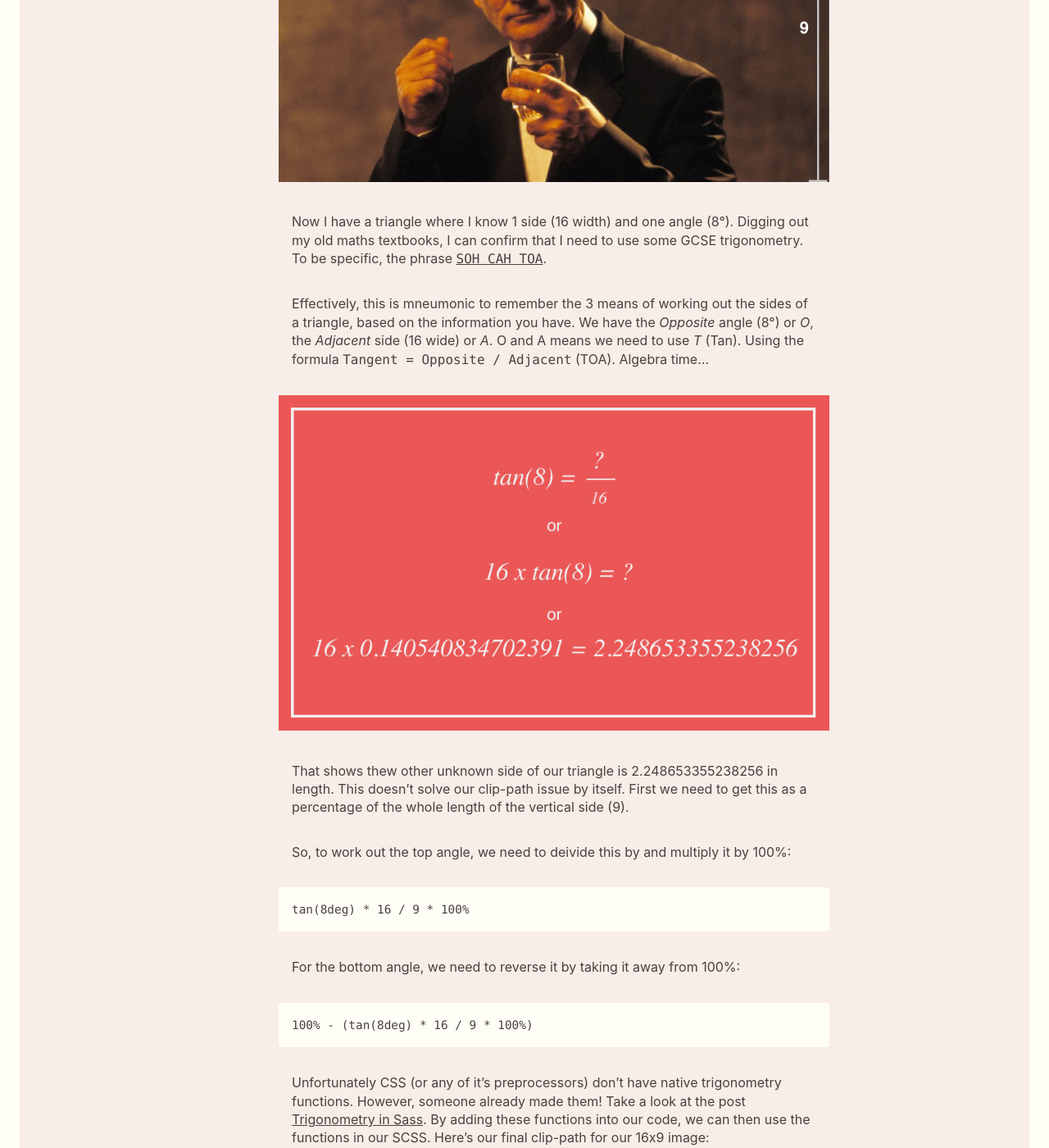
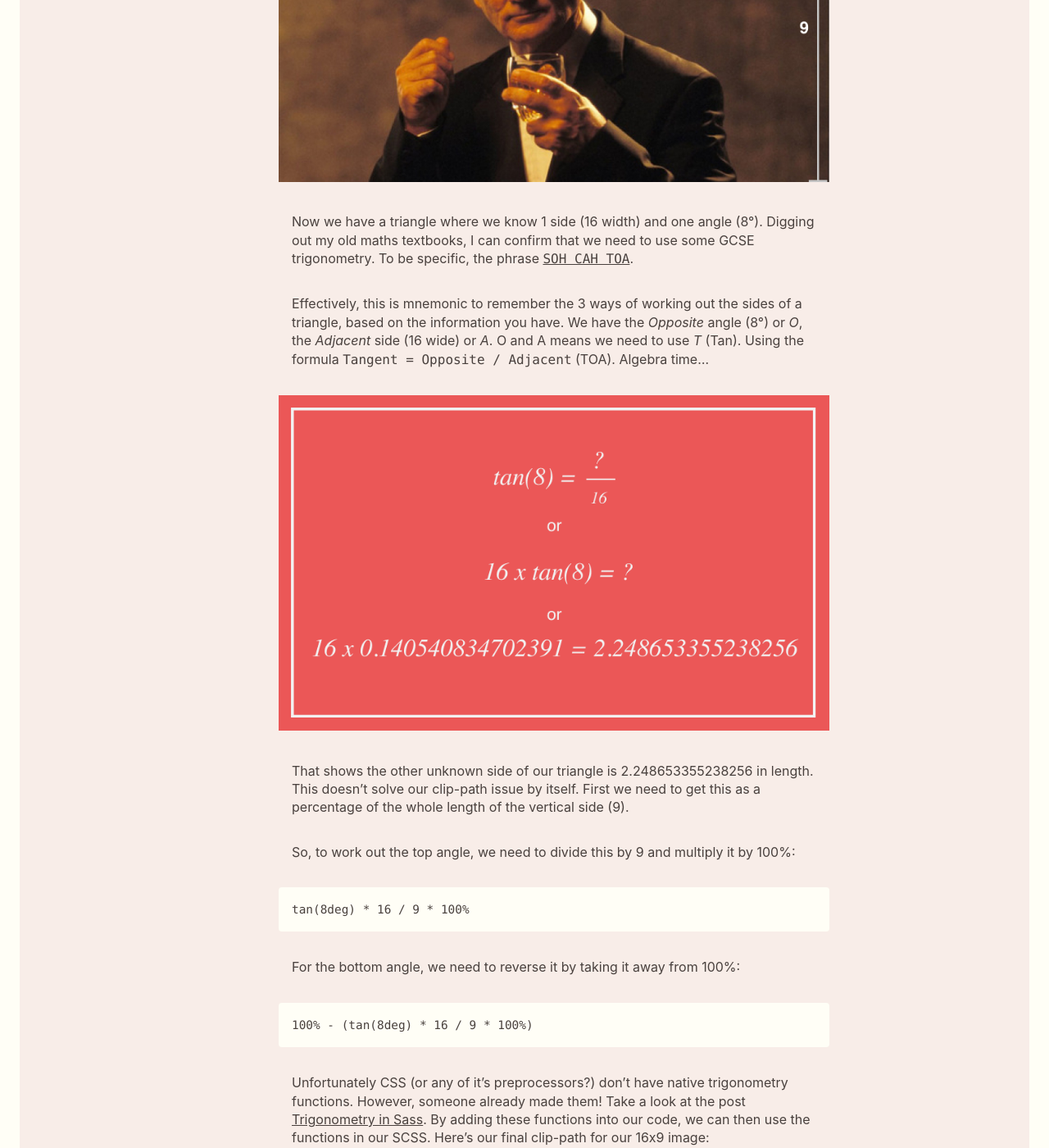
Before and after one commit to matthewbeta/matthew-jackson.com, a Jekyll site: the page built from _posts/2018-04-26-css-angles-with-gcse-trigonometry.md, in a window 1280 px wide and 1400 px high, scrolled down 2912 px. Shown: the whole window at 82% size. Built offline with Jekyll 4.4.1, drawn with Linux system fonts in a browser that asks for light colours; some of the changed text lies outside the part shown.

Commit message:
Typos 😖

`````diff
--- a/_posts/2018-04-26-css-angles-with-gcse-trigonometry.md
+++ b/_posts/2018-04-26-css-angles-with-gcse-trigonometry.md
@@ -27,19 +27,19 @@ The issue is, if the image proprtions change, the angle is going to change. Basi
 
 ![Photo showing the unknown values and known 8° angle of the triangle slice we need to 'clip' from our image']({{ "/assets/angle-problem.jpg" | absolute_url }})
 
-One thing I can know though, is the aspect ratio of the image. For example the image we've been using is *16:9*. Therefore we could add those measurements in and see if it helps us. As the clip-path will be in percent, we can scale it all up after.
+One thing we can know though, is the aspect ratio of the image. For example the image we've been using is *16:9*. Therefore we could add those measurements in and see if it helps us. As the clip-path will be in percent, we can scale it all up after.
 
 ![Photo showing the 16 x value, 9 y value and known 8° angle of the triangle slice we need to 'clip' from our image']({{ "/assets/angle-closer.jpg" | absolute_url }})
 
-Now I have a triangle where I know 1 side (16 width) and one angle (8°). Digging out my old maths textbooks, I can confirm that I need to use some GCSE trigonometry. To be specific, the phrase [`SOH CAH TOA`](https://www.mathsisfun.com/algebra/sohcahtoa.html).
+Now we have a triangle where we know 1 side (16 width) and one angle (8°). Digging out my old maths textbooks, I can confirm that we need to use some GCSE trigonometry. To be specific, the phrase [`SOH CAH TOA`](https://www.mathsisfun.com/algebra/sohcahtoa.html).
 
-Effectively, this is mneumonic to remember the 3 means of working out the sides of a triangle, based on the information you have. We have the *Opposite* angle (8°) or *O*, the *Adjacent* side (16 wide) or *A*. O and A means we need to use *T* (Tan). Using the formula `Tangent = Opposite / Adjacent` (TOA). Algebra time...
+Effectively, this is mnemonic to remember the 3 ways of working out the sides of a triangle, based on the information you have. We have the *Opposite* angle (8°) or *O*, the *Adjacent* side (16 wide) or *A*. O and A means we need to use *T* (Tan). Using the formula `Tangent = Opposite / Adjacent` (TOA). Algebra time...
 
 ![Photo showing the formula Tangent = Opposite / Adjacent with values applied and then the equasion being simplified to its result revealing the 3rd missing side of the triangle as 2.248653355238256]({{ "/assets/algebra.png" | absolute_url }})
 
-That shows thew other unknown side of our triangle is 2.248653355238256 in length. This doesn't solve our clip-path issue by itself. First we need to get this as a percentage of the whole length of the vertical side (9).
+That shows the other unknown side of our triangle is 2.248653355238256 in length. This doesn't solve our clip-path issue by itself. First we need to get this as a percentage of the whole length of the vertical side (9).
 
-So, to work out the top angle, we need to deivide this by and multiply it by 100%:
+So, to work out the top angle, we need to divide this by 9 and multiply it by 100%:
 
 ````
 tan(8deg) * 16 / 9 * 100%
@@ -50,7 +50,7 @@ For the bottom angle, we need to reverse it by taking it away from 100%:
 100% - (tan(8deg) * 16 / 9 * 100%)
 ````
 
-Unfortunately CSS (or any of it's preprocessors) don't have native trigonometry functions. However, someone already made them! Take a look at the post [Trigonometry in Sass](https://unindented.org/articles/trigonometry-in-sass/). By adding these functions into our code, we can then use the functions in our SCSS. Here's our final clip-path for our 16x9 image:
+Unfortunately CSS (or any of it's preprocessors?) don't have native trigonometry functions. However, someone already made them! Take a look at the post [Trigonometry in Sass](https://unindented.org/articles/trigonometry-in-sass/). By adding these functions into our code, we can then use the functions in our SCSS. Here's our final clip-path for our 16x9 image:
 
 ````SCSS
 clip-path: polygon(0 #{tan(8deg) * 16 / 9 * 100%}, 100% 0, 100% #{100% - (tan(8deg) * 16 / 9 * 100%)}, 0 100%);
`````
